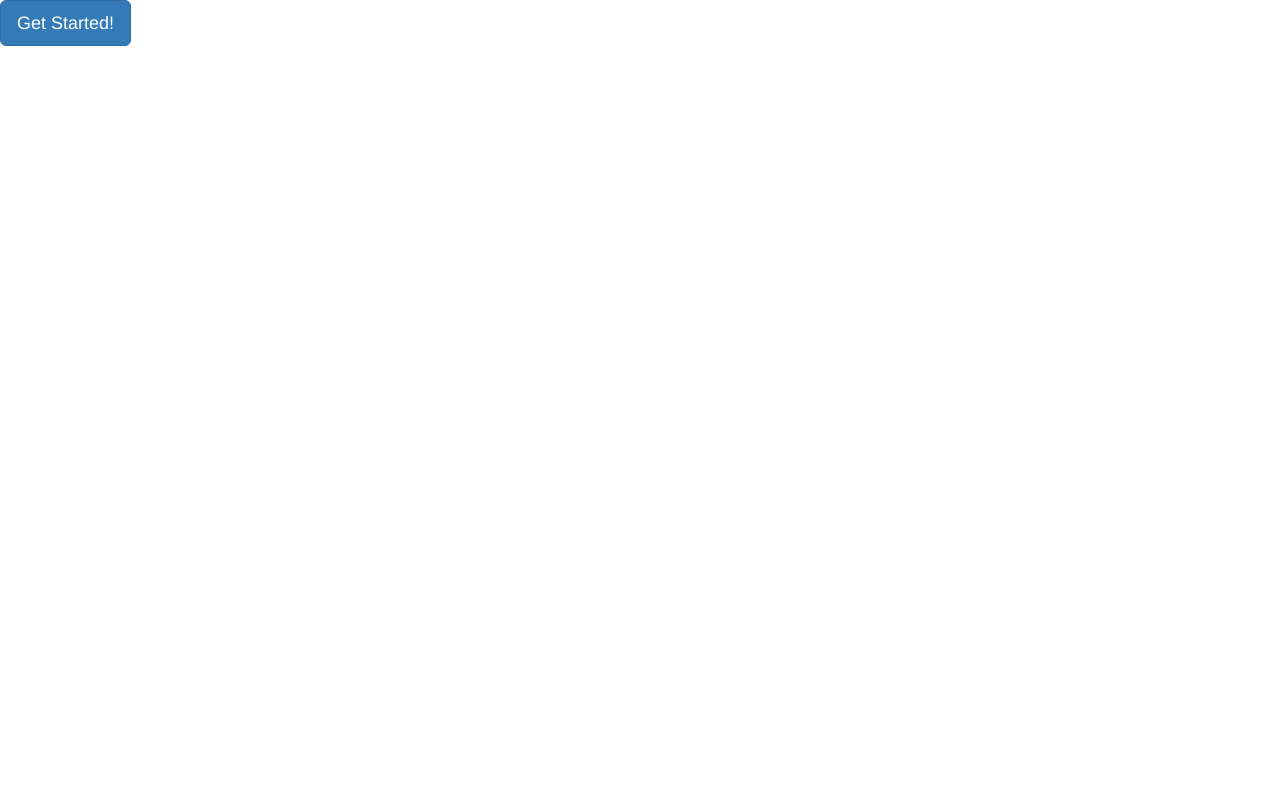
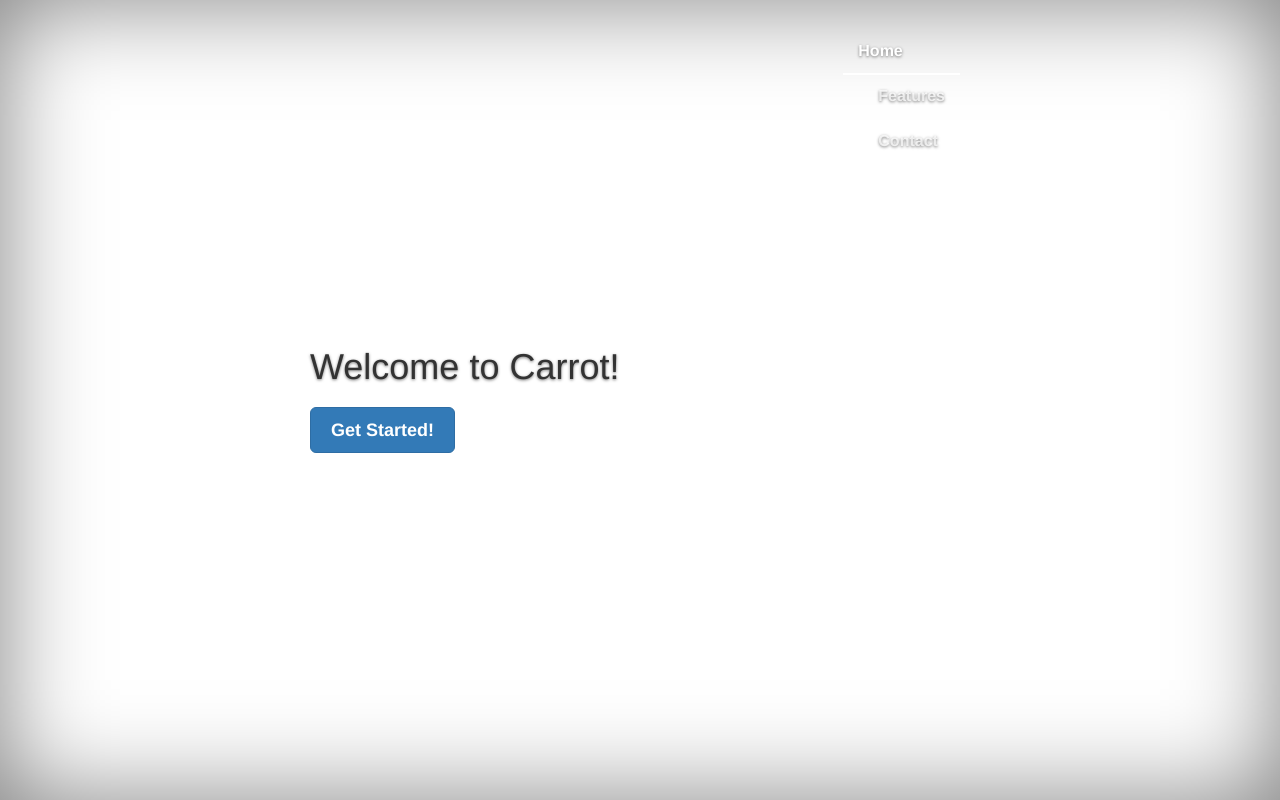
Before and after one commit to joelewis/carrot, a Django app: page / in a window 1280 px wide. Run offline with Django 3.2, Linux system fonts and the light colour scheme; some libraries are stand-ins or nearby versions.

Commit message:
Setting up base...

```diff
--- a/carrot_app/templates/landing.html
+++ b/carrot_app/templates/landing.html
@@ -2,14 +2,42 @@
 <html>
 <head>
 	<script src="../../static/js/jquery-1.11.3.js"></script>
-    <link href="../../static/css/bootstrap.min.css" rel="stylesheet">
+	<link href="../../static/css/cover.css" rel="stylesheet">
+    <link href="../../static/css/bootstrap.min.css" rel="stylesheet" id="cover">
     <script src="../../static/js/bootstrap.min.js"></script>
     <title>Carrot!</title>
 </head>
 <body>
-	<button type="button" class="btn btn-primary btn-lg" data-toggle="modal" data-target="#myModal">
-	  Get Started!
-	</button>
+	<div class="site-wrapper">
+      <div class="site-wrapper-inner">
+        <div class="cover-container">
+          <div class="masthead clearfix">
+            <div class="inner">
+              <nav>
+                <ul class="nav masthead-nav">
+                  <li class="active"><a href="#">Home</a></li>
+                  <li><a href="#">Features</a></li>
+                  <li><a href="#">Contact</a></li>
+                </ul>
+              </nav>
+            </div>
+          </div>
+          <div class="inner cover">
+            <h1 class="cover-heading">Welcome to Carrot!</h1>
+            <p class="lead"></p>
+            <p class="lead">
+              <button type="button" class="btn btn-primary btn-lg" data-toggle="modal" data-target="#myModal"> Get Started!	</button> </p>
+          </div>
+          <div class="mastfoot">
+            <div class="inner">
+              <!-- <p>Cover template for <a href="http://getbootstrap.com">Bootstrap</a>, by <a href="https://twitter.com/mdo">@mdo</a>.</p> -->
+            </div>
+          </div>
+        </div>
+      </div>
+    </div>
+
+
 	<div class="modal fade" id="myModal" tabindex="-1" role="dialog" aria-labelledby="myModalLabel" aria-hidden="true">
 	  <div class="modal-dialog">
 	    <div class="modal-content">
@@ -24,11 +52,11 @@
 			    <div role="tabpanel" class="tab-pane active" id="login">
 			      <form role="form" action="/login/" method="post"><br>
 			    	<div class="form-group">
-				      <label for="text">Username:</label>
+				      <label for="text" align="left">Username:</label>
 				      <input type="text" class="form-control" id="username" placeholder="Enter your username" name="username">
 				    </div>
 				    <div class="form-group">
-				      <label for="password">Password:</label>
+				      <label for="password" align="left">Password:</label>
 				      <input type="password" class="form-control" id="password" placeholder="Enter your password" name="password">
 				    </div>
 				  <button type="button" class="btn btn-default" data-dismiss="modal">Close</button>
--- /dev/null
+++ b/static/css/cover.css
@@ -0,0 +1,157 @@
+/*
+ * Globals (Copyright: http://getbootstrap.com/examples/cover/)
+ */
+
+/* Links */
+a,
+a:focus,
+a:hover {
+  color: #fff;
+}
+
+/* Custom default button */
+.btn-default,
+.btn-default:hover,
+.btn-default:focus {
+  color: #333;
+  text-shadow: none; /* Prevent inheritence from `body` */
+  background-color: #fff;
+  border: 1px solid #fff;
+}
+
+/*
+ * Base structure
+ */
+
+html,
+body {
+  height: 100%;
+  background-color: #333;
+}
+body {
+  color: #fff;
+  text-shadow: 0 1px 3px rgba(0,0,0,.5);
+}
+
+/* Extra markup and styles for table-esque vertical and horizontal centering */
+.site-wrapper {
+  display: table;
+  width: 100%;
+  height: 100%; /* For at least Firefox */
+  min-height: 100%;
+  -webkit-box-shadow: inset 0 0 100px rgba(0,0,0,.5);
+          box-shadow: inset 0 0 100px rgba(0,0,0,.5);
+}
+.site-wrapper-inner {
+  display: table-cell;
+  vertical-align: top;
+}
+.cover-container {
+  margin-right: auto;
+  margin-left: auto;
+}
+
+/* Padding for spacing */
+.inner {
+  padding: 30px;
+}
+
+/*
+ * Header
+ */
+.masthead-brand {
+  margin-top: 10px;
+  margin-bottom: 10px;
+}
+
+.masthead-nav > li {
+  display: inline-block;
+}
+.masthead-nav > li + li {
+  margin-left: 20px;
+}
+.masthead-nav > li > a {
+  padding-right: 0;
+  padding-left: 0;
+  font-size: 16px;
+  font-weight: bold;
+  color: #fff; /* IE8 proofing */
+  color: rgba(255,255,255,.75);
+  border-bottom: 2px solid transparent;
+}
+.masthead-nav > li > a:hover,
+.masthead-nav > li > a:focus {
+  background-color: transparent;
+  border-bottom-color: #a9a9a9;
+  border-bottom-color: rgba(255,255,255,.25);
+}
+.masthead-nav > .active > a,
+.masthead-nav > .active > a:hover,
+.masthead-nav > .active > a:focus {
+  color: #fff;
+  border-bottom-color: #fff;
+}
+
+@media (min-width: 768px) {
+  .masthead-brand {
+    float: left;
+  }
+  .masthead-nav {
+    float: right;
+  }
+}
+
+/*
+ * Cover
+ */
+
+.cover {
+  padding: 0 20px;
+}
+.cover .btn-lg {
+  padding: 10px 20px;
+  font-weight: bold;
+}
+
+/*
+ * Footer
+ */
+
+.mastfoot {
+  color: #999; /* IE8 proofing */
+  color: rgba(255,255,255,.5);
+}
+
+/*
+ * Affix and center
+ */
+
+@media (min-width: 768px) {
+  /* Pull out the header and footer */
+  .masthead {
+    position: fixed;
+    top: 0;
+  }
+  .mastfoot {
+    position: fixed;
+    bottom: 0;
+  }
+  /* Start the vertical centering */
+  .site-wrapper-inner {
+    vertical-align: middle;
+  }
+  /* Handle the widths */
+  .masthead,
+  .mastfoot,
+  .cover-container {
+    width: 100%; /* Must be percentage or pixels for horizontal alignment */
+  }
+}
+
+@media (min-width: 992px) {
+  .masthead,
+  .mastfoot,
+  .cover-container {
+    width: 700px;
+  }
+}
```
Also changed, not shown: db.sqlite3, 1 other file.
